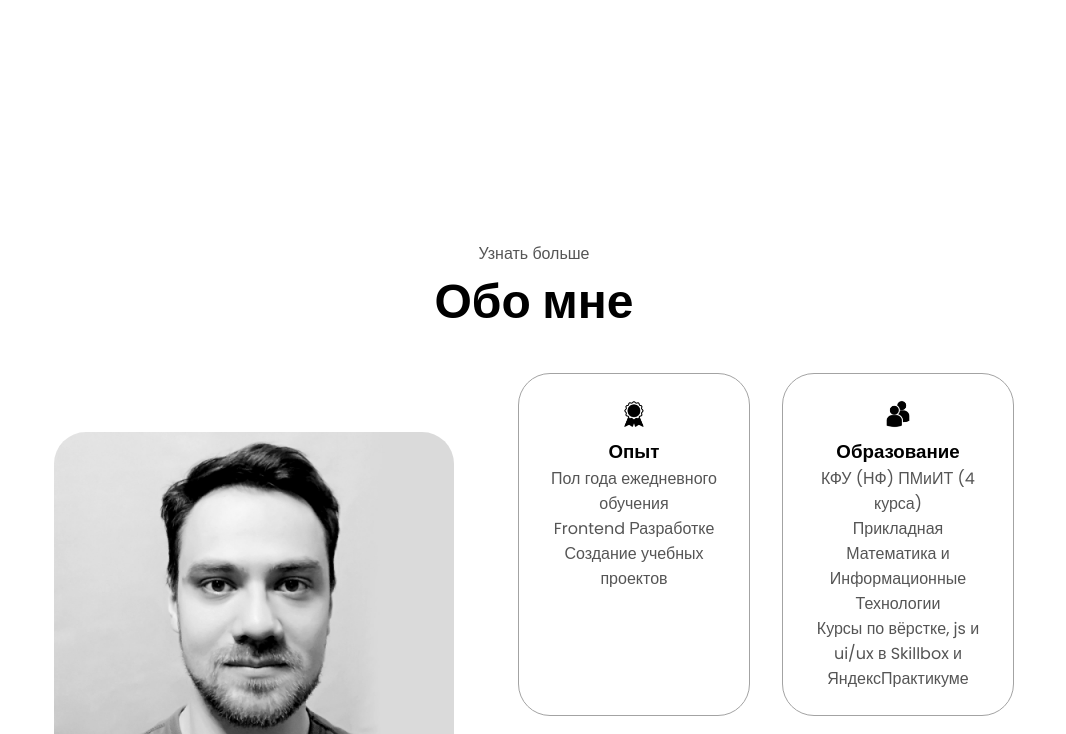
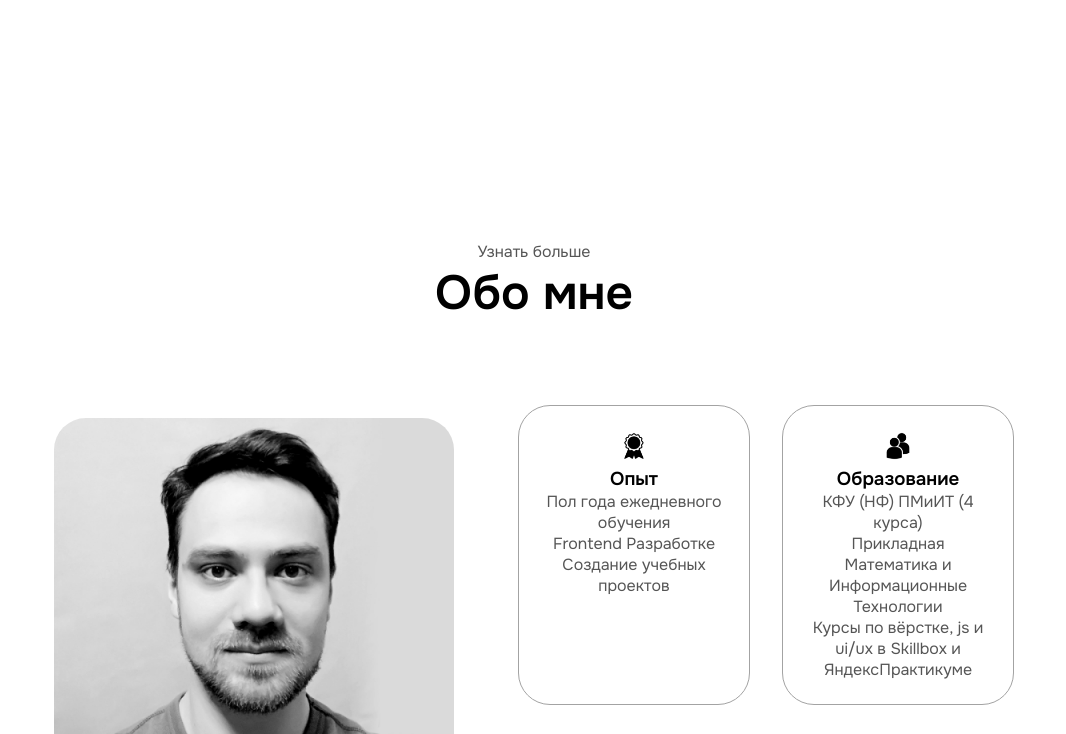
Before and after one commit to Noidan/mnmlstc, a plain HTML site: page index.html in a window 1280 px wide. Shown: the part 687-1421 px from the top of the page, without its empty margins (106-1172 px from the left). Drawn offline with Linux system fonts and the light colour scheme.

Commit message:
Update style.css

```diff
--- a/style.css
+++ b/style.css
@@ -1,6 +1,6 @@
 /* - - - - - - - - - - GENERAL - - - - - - - - - - */
 
-@import url("https://fonts.googleapis.com/css2?family=Poppins:wght@300;400;500;600&display=swap");
+@import url('https://fonts.googleapis.com/css2?family=Onest:wght@300;400;500;600&display=swap');
 
 * {
     margin: 0;
@@ -8,7 +8,7 @@
 }
 
 body {
-    font-family: "Poppins", sans-serif;
+    font-family: 'Onest', sans-serif;
 }
 
 html {
```
